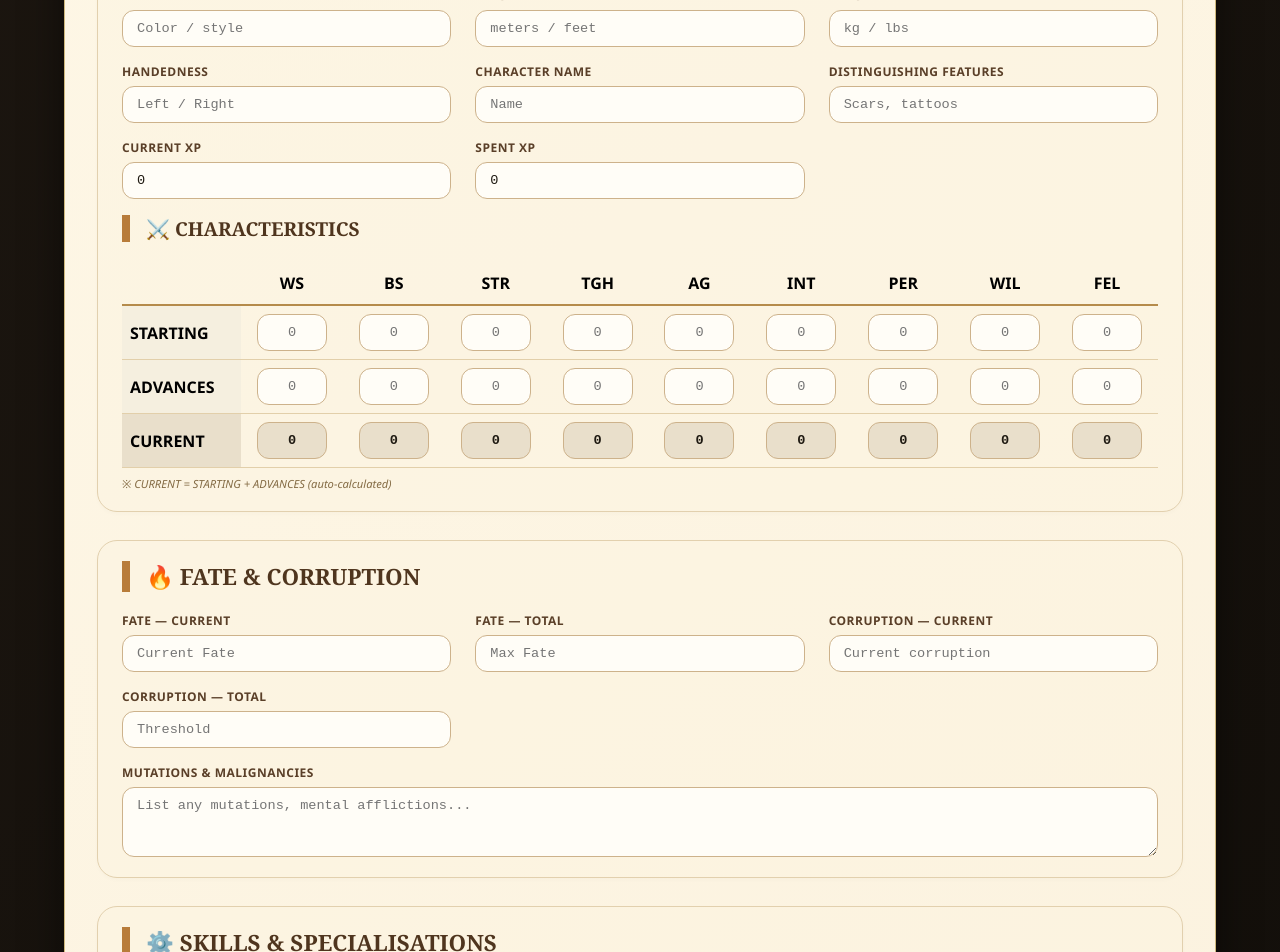
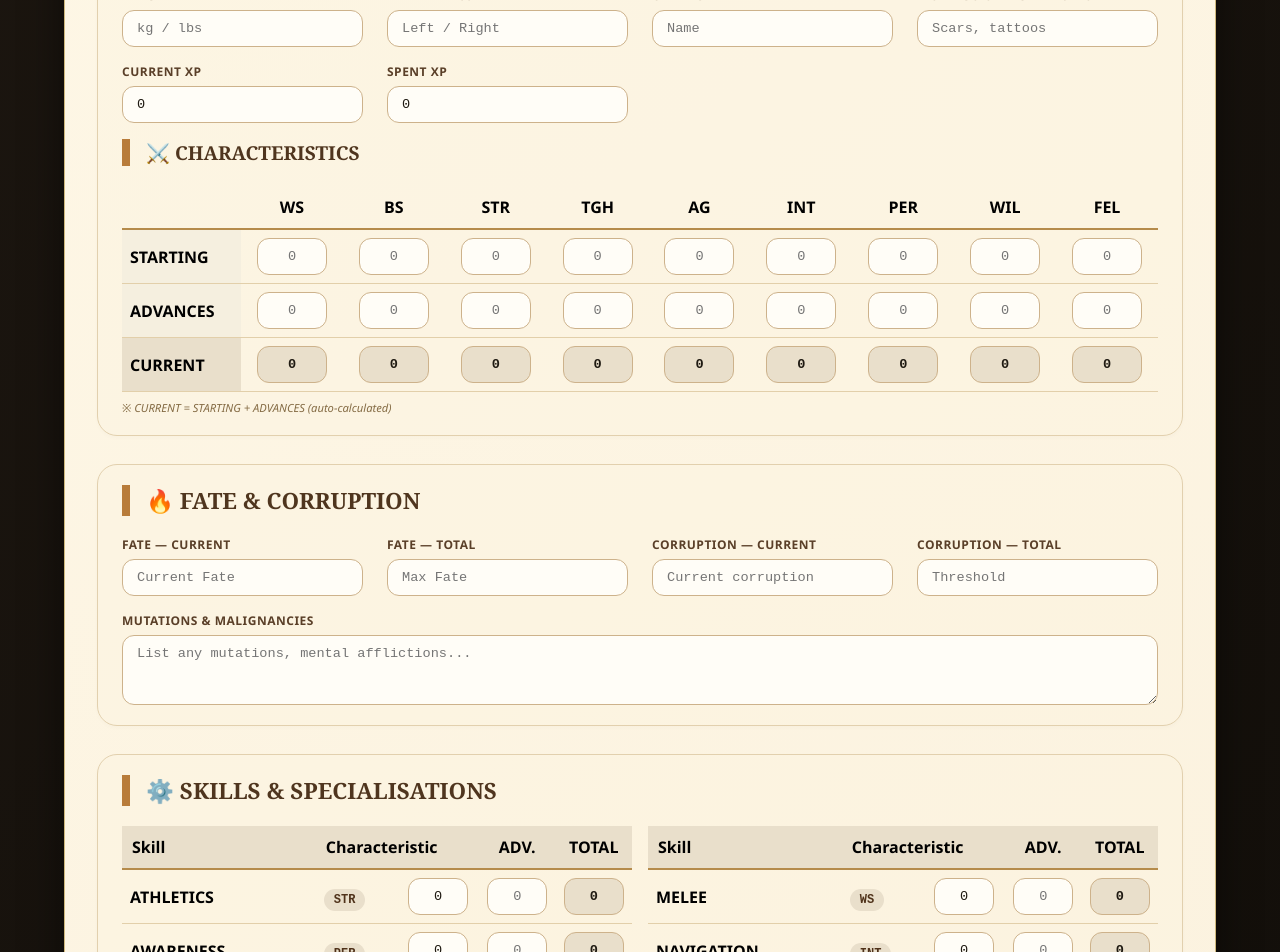
Before and after one commit to louisphilippenoel90/imperium-maledictum, a Next.js app: page / in a window 1280 px wide. Shown: the part 440-1392 px from the top of the page. Built offline with nearby package versions, Linux system fonts and the light colour scheme.

Commit message:
add context API, skills current use characteristics current without mutation

```diff
--- a/src/app/components/CharacterSheet.tsx
+++ b/src/app/components/CharacterSheet.tsx
@@ -24,6 +24,7 @@ import GoalsInfluenceSection from './GoalsInfluence';
 import ActionButtons from './ActionButtons';
 
 import { SpecialisationData } from './SkillsSection';
+import { CharacterStatsProvider } from '@/app/context/CharacterStatsContext';
 
 const defaultSpecialisationsData: SpecialisationData[] = [];
 
@@ -214,6 +215,7 @@ export default function CharacterSheet() {
 						<p className='italic text-amber-700 text-sm mt-1'>⚔️ CHARACTER SHEET ⚔️</p>
 					</div>
 
+					<CharacterStatsProvider characteristics={characteristics}>
 						<BasicInfoSection
 							basic={basic}
 							characteristics={characteristics}
@@ -231,6 +233,7 @@ export default function CharacterSheet() {
 							onRemoveSpecialisation={handleRemoveSpecialisation}
 						/>
 						<GoalsInfluenceSection data={goalsInfluence} onChange={handleGoalsInfluenceChange} />
+					</CharacterStatsProvider>
 
 					<ActionButtons onExport={exportToJSON} onImport={importFromJSON} onReset={resetAll} />
 
--- a/src/app/components/SkillsSection.tsx
+++ b/src/app/components/SkillsSection.tsx
@@ -1,6 +1,8 @@
 'use client';
 
+import { useEffect } from 'react';
 import { SkillData, SKILLS_LIST } from '@/app/types/sheet';
+import { useCharacterStats } from '@/app/context/CharacterStatsContext';
 
 interface SkillsSectionProps {
 	skills: SkillData[];
@@ -27,26 +29,53 @@ export default function SkillsSection({
 	onAddSpecialisation,
 	onRemoveSpecialisation,
 }: SkillsSectionProps) {
-	// Calculate TOTAL for skill: manualInput + (advances × 5)
-	const calculateSkillTotal = (manualInput: string, advances: string): string => {
-		const manual = parseInt(manualInput) || 0;
-		const adv = parseInt(advances) || 0;
-		return (manual + adv * 5).toString();
+	const { characteristics } = useCharacterStats();
+
+	const characteristicKeyByLabel: Record<string, keyof typeof characteristics> = {
+		WS: 'ws',
+		BS: 'bs',
+		STR: 'str',
+		TGH: 'tgh',
+		AG: 'ag',
+		INT: 'int',
+		PER: 'per',
+		WIL: 'wil',
+		FEL: 'fel',
 	};
 
-	const handleManualInputChange = (index: number, value: string) => {
-		const skill = skills[index];
-		const total = calculateSkillTotal(value, skill.advances);
-		onSkillChange(index, 'manualInput', value);
-		onSkillChange(index, 'total', total);
+	const getSkillBaseCurrent = (skill: SkillData): string => {
+		const label = (skill.characteristic || '').toUpperCase().trim();
+		const key = characteristicKeyByLabel[label];
+		if (!key) return '0';
+		return characteristics[key]?.current ?? '0';
+	};
+
+	// Calculate TOTAL for skill: characteristicCurrent + (advances × 5)
+	const calculateSkillTotal = (characteristicCurrent: string, advances: string): string => {
+		const base = parseInt(characteristicCurrent) || 0;
+		const adv = parseInt(advances) || 0;
+		return (base + adv * 5).toString();
 	};
 
 	const handleAdvChange = (index: number, value: string) => {
 		const skill = skills[index];
-		const total = calculateSkillTotal(skill.manualInput, value);
+		const baseCurrent = getSkillBaseCurrent(skill);
+		const total = calculateSkillTotal(baseCurrent, value);
 		onSkillChange(index, 'advances', value);
 		onSkillChange(index, 'total', total);
 	};
+
+	// Keep stored totals in sync when characteristics change (export/import stays consistent)
+	useEffect(() => {
+		skills.forEach((skill, index) => {
+			const baseCurrent = getSkillBaseCurrent(skill);
+			const computedTotal = calculateSkillTotal(baseCurrent, skill.advances);
+			if ((skill.total || '') !== computedTotal) {
+				onSkillChange(index, 'total', computedTotal);
+			}
+		});
+		// eslint-disable-next-line react-hooks/exhaustive-deps
+	}, [characteristics]);
 
 	// Calculate TOTAL for specialisation: adv × 5 (base from characteristic, but user manages total)
 	const calculateSpecialisationTotal = (adv: string): string => {
@@ -172,9 +201,8 @@ export default function SkillsSection({
 										<td style={{ padding: '8px', textAlign: 'center' }}>
 											<input
 												type='text'
-												value={skill.manualInput || ''}
-												onChange={(e) => handleManualInputChange(index, e.target.value)}
-												placeholder='0'
+												value={getSkillBaseCurrent(skill)}
+												readOnly
 												style={{ width: '60px', textAlign: 'center' }}
 												className='text-input'
 											/>
@@ -192,7 +220,7 @@ export default function SkillsSection({
 										<td style={{ padding: '8px', textAlign: 'center' }}>
 											<input
 												type='text'
-												value={skill.total}
+												value={calculateSkillTotal(getSkillBaseCurrent(skill), skill.advances)}
 												readOnly
 												style={{
 													width: '60px',
--- /dev/null
+++ b/src/app/context/CharacterStatsContext.tsx
@@ -0,0 +1,32 @@
+'use client';
+
+import { createContext, useContext } from 'react';
+import type { Characteristics } from '@/app/types/sheet';
+
+type CharacterStatsContextValue = {
+	characteristics: Characteristics;
+};
+
+const CharacterStatsContext = createContext<CharacterStatsContextValue | null>(null);
+
+export function CharacterStatsProvider({
+	characteristics,
+	children,
+}: {
+	characteristics: Characteristics;
+	children: React.ReactNode;
+}) {
+	return (
+		<CharacterStatsContext.Provider value={{ characteristics }}>
+			{children}
+		</CharacterStatsContext.Provider>
+	);
+}
+
+export function useCharacterStats() {
+	const ctx = useContext(CharacterStatsContext);
+	if (!ctx) {
+		throw new Error('useCharacterStats must be used within CharacterStatsProvider');
+	}
+	return ctx;
+}
--- a/src/app/globals.css
+++ b/src/app/globals.css
@@ -85,8 +85,21 @@ h1 {
 /* Grid Layouts */
 .grid-2cols {
 	display: grid;
-	grid-template-columns: repeat(auto-fill, minmax(280px, 1fr));
+	/* Despite the name, we want a compact 4-column grid on desktop */
+	grid-template-columns: repeat(4, minmax(0, 1fr));
 	gap: 16px 24px;
+}
+
+@media (max-width: 1100px) {
+	.grid-2cols {
+		grid-template-columns: repeat(2, minmax(0, 1fr));
+	}
+}
+
+@media (max-width: 640px) {
+	.grid-2cols {
+		grid-template-columns: 1fr;
+	}
 }
 
 .mt-4 {
```
Lines whose indentation alone changed are shown as unchanged.
